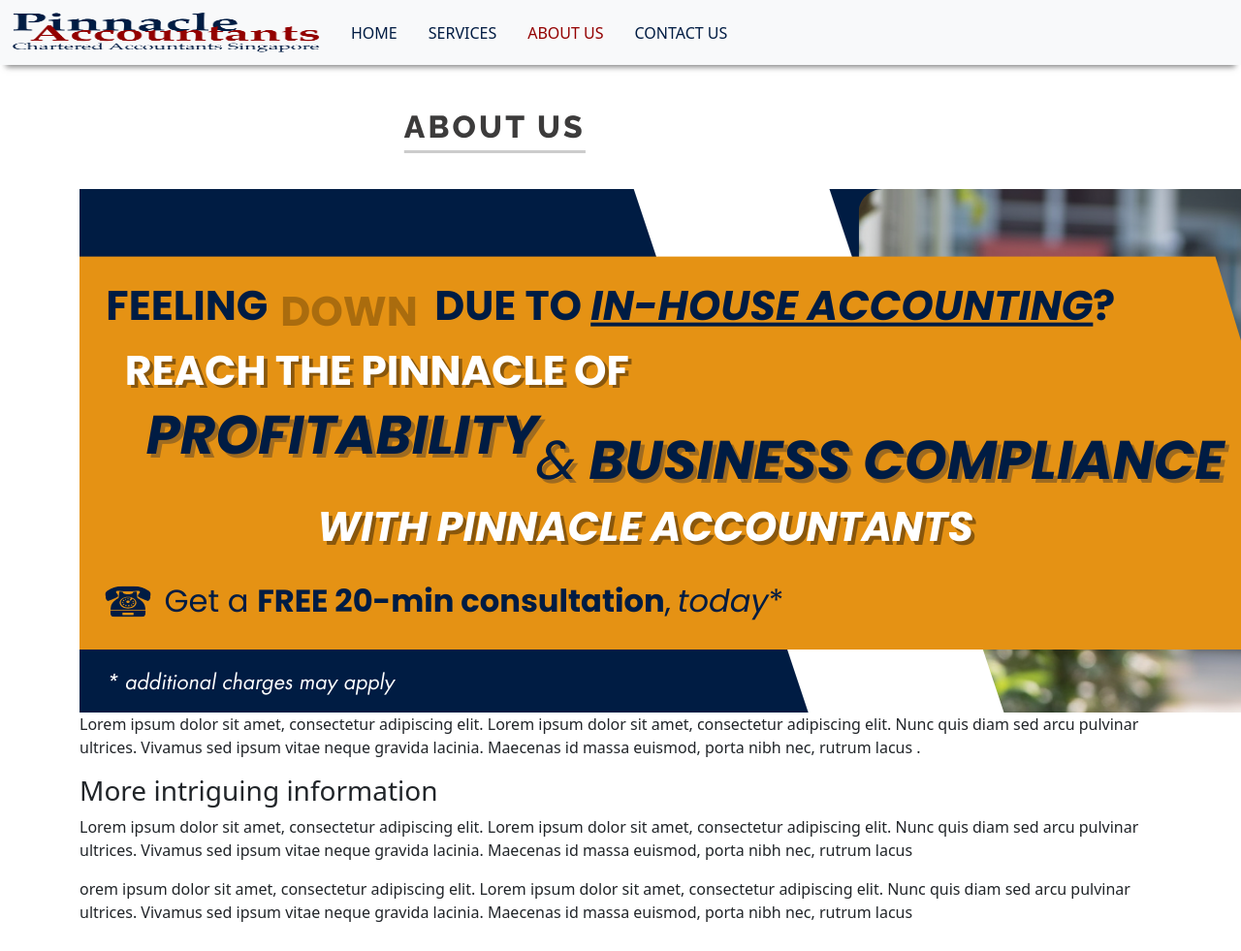
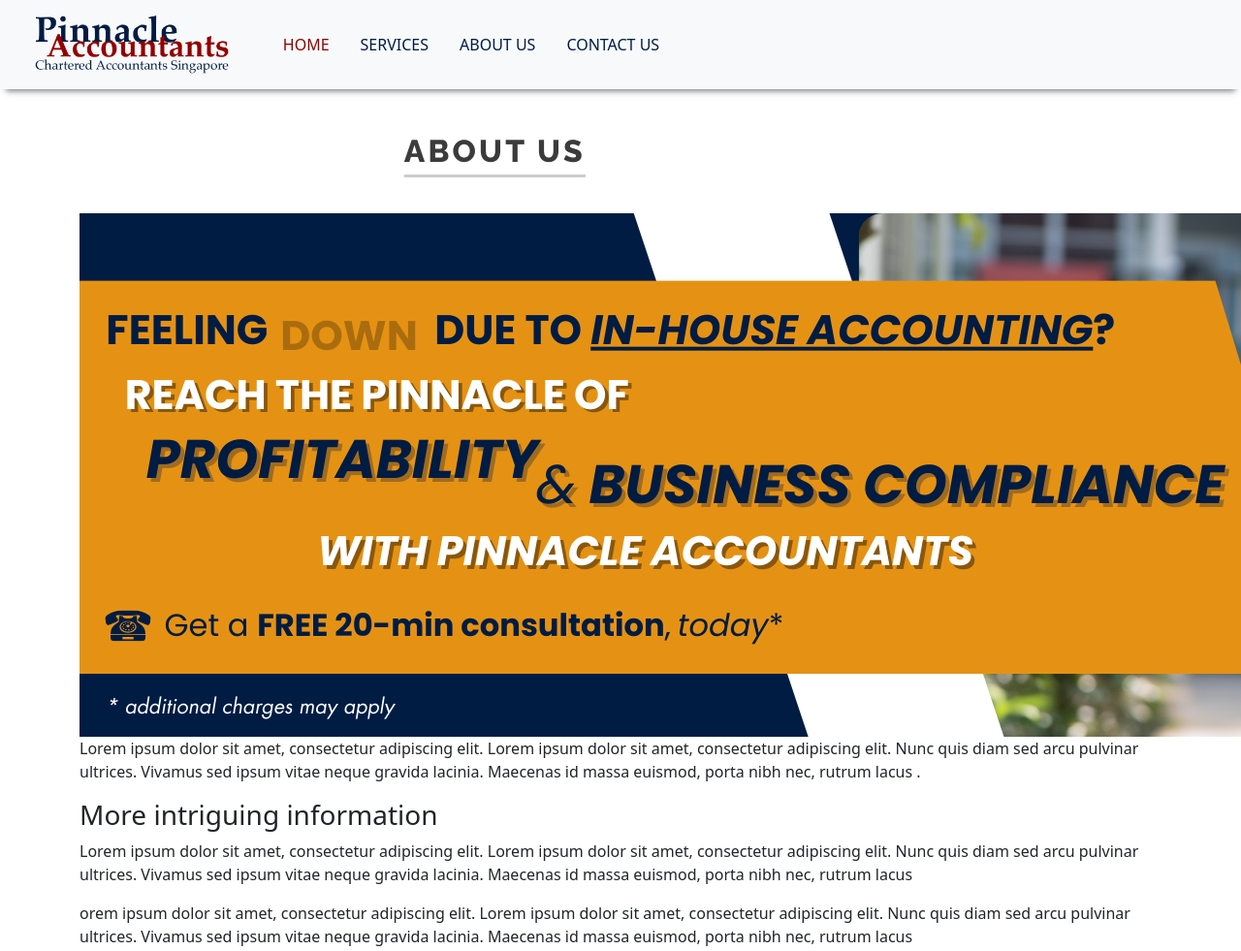
Before and after one commit to arielgohsn/cs2024-html-project, a plain HTML site: page about.html in a window 1280 px wide. Shown: the top 981 px of the page at 97% size. Drawn offline with nearby package versions, Linux system fonts and the light colour scheme.

Commit message:
navbar update

```diff
--- a/about.html
+++ b/about.html
@@ -17,19 +17,19 @@
 <body>
   <nav class="navbar sticky-top navbar-expand-lg bg-body-tertiary">
     <div class="container-fluid">
-      <a class="navbar-brand" href="index.html">
-        <img src="assets/logo.png" alt="Pinnacle Accountants Logo" width="318" height="41">
+      <a class="navbar-brand px-4 py-2" href="index.html">
+        <img src="assets/logo.png" alt="Pinnacle Accountants Logo" height="60px">
       </a>
       <div class="collapse navbar-collapse" id="navbarNav">
         <ul class="navbar-nav">
           <li class="nav-item">
-            <a class="nav-link" aria-current="page" href="index.html">HOME</a>
+            <a class="nav-link active" aria-current="page" href="index.html">HOME</a>
           </li>
           <li class="nav-item">
             <a class="nav-link" href="index.html#services">SERVICES</a>
           </li>
           <li class="nav-item">
-            <a class="nav-link active" href="about.html">ABOUT US</a>
+            <a class="nav-link" href="about.html">ABOUT US</a>
           </li>
           <li class="nav-item">
             <a class="nav-link" href="#">CONTACT US</a>
```
